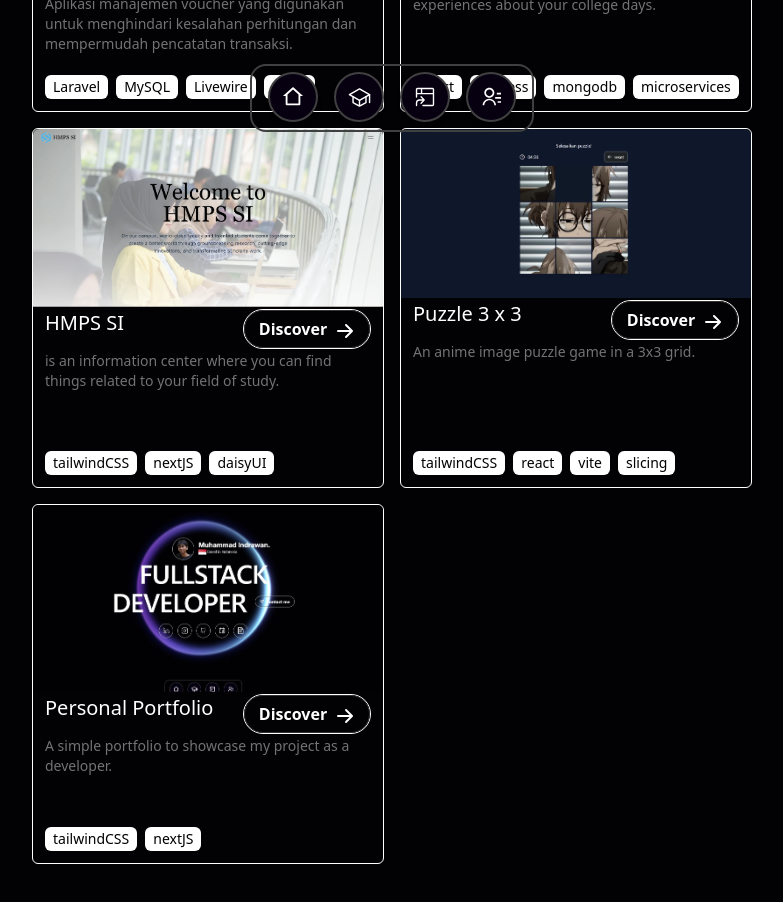
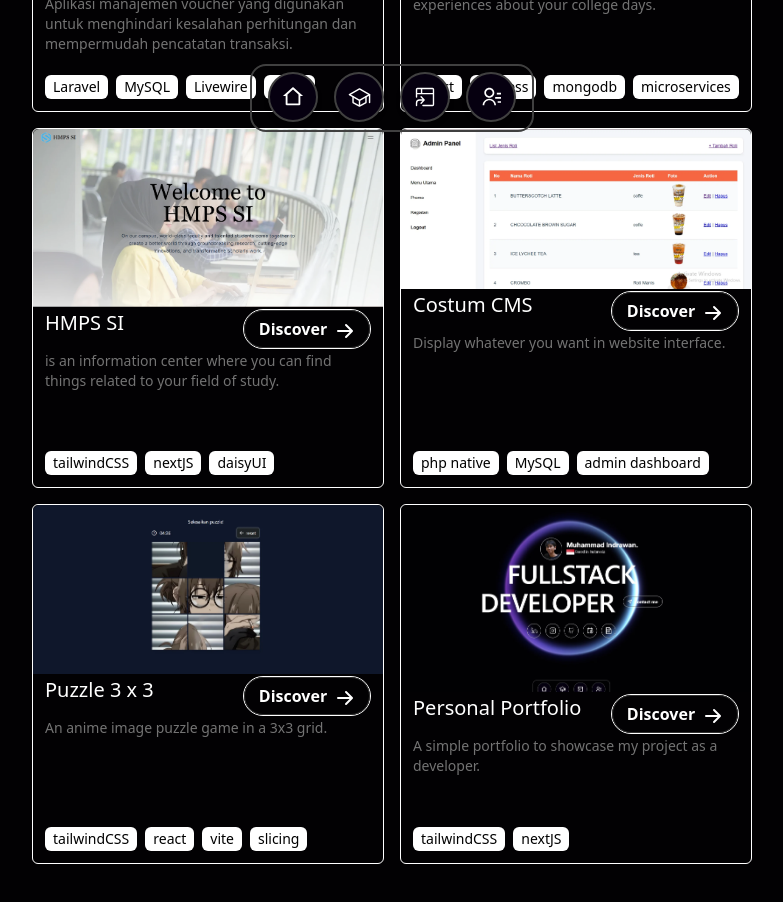
Before and after one commit to Indrawan-maker/portfolio, a Next.js app: page /project in a window 1280 px wide. Shown: the part 660-1562 px from the top of the page, without its empty margins (248-1031 px from the left). Built offline with nearby package versions, Linux system fonts and the light colour scheme.

Commit message:
add project

```diff
--- a/app/project/page.tsx
+++ b/app/project/page.tsx
@@ -4,6 +4,7 @@ import evoucher from "@/components/images/evoucher.webp";
 import projectImage1 from "@/components/images/project1.webp";
 import projectImage2 from "@/components/images/project2.webp";
 import projectImage3 from "@/components/images/project3.webp";
+import cms from "@/components/images/readme3.webp";
 import projectImage4 from "@/components/images/project4.webp";
 import { Card } from "@/components/ui/Card";
 
@@ -50,6 +51,13 @@ export default function ProjectRoute() {
                   />
                   {/* pemisah antar project */}
                   <Card
+                    projectTitle="Costum CMS"
+                    projectDescription="Display whatever you want in website interface."
+                    projectImage={cms}
+                    projectLink="https://github.com/Indrawan-maker/uas-web"
+                    techStack={["php native", "MySQL", "admin dashboard"]}
+                  />
+                  <Card
                     projectTitle="Puzzle 3 x 3"
                     projectDescription="An anime image puzzle game in a 3x3 grid."
                     projectImage={projectImage1}
```
Also changed, not shown: components/images/readme3.webp (added).
